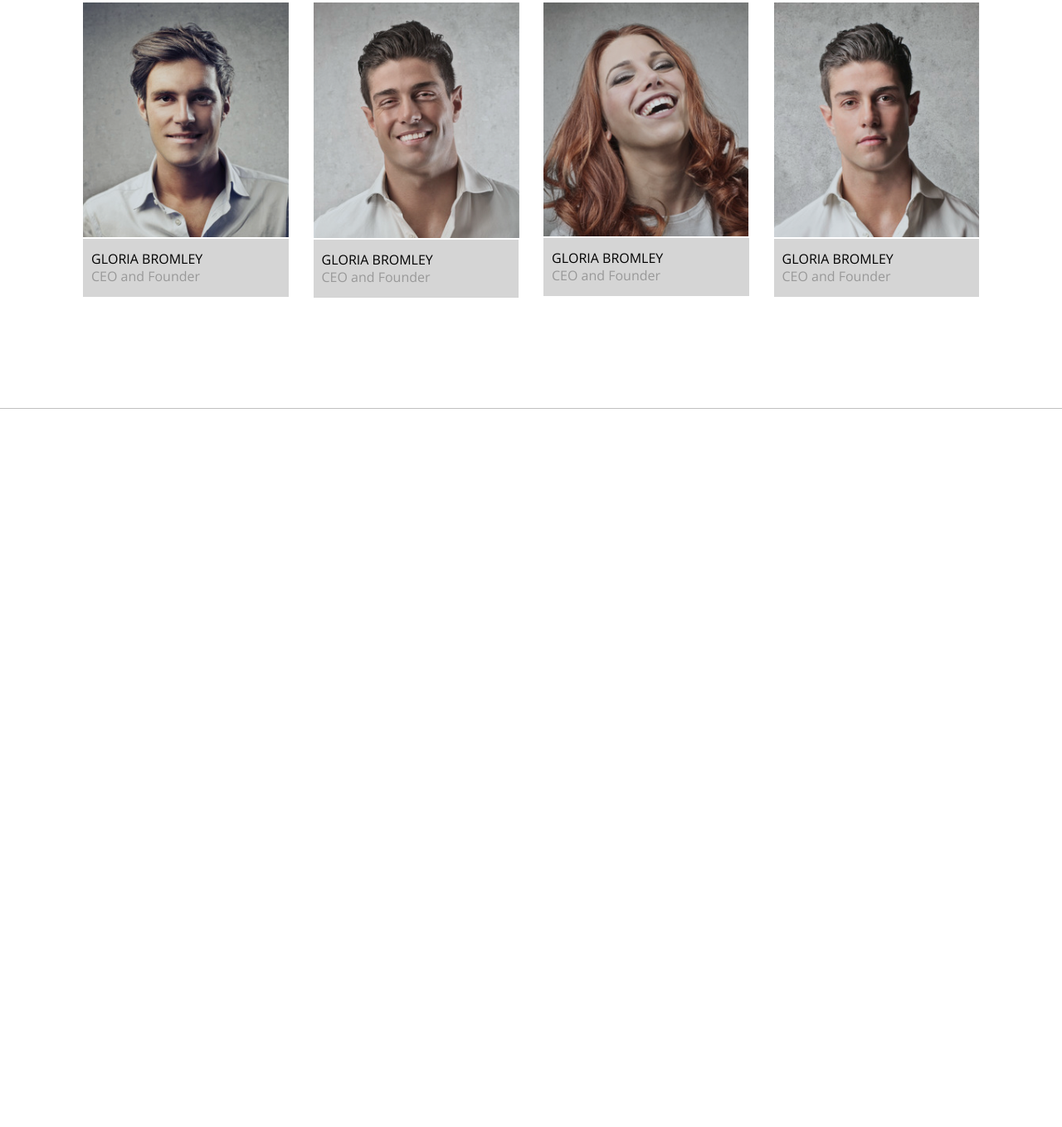
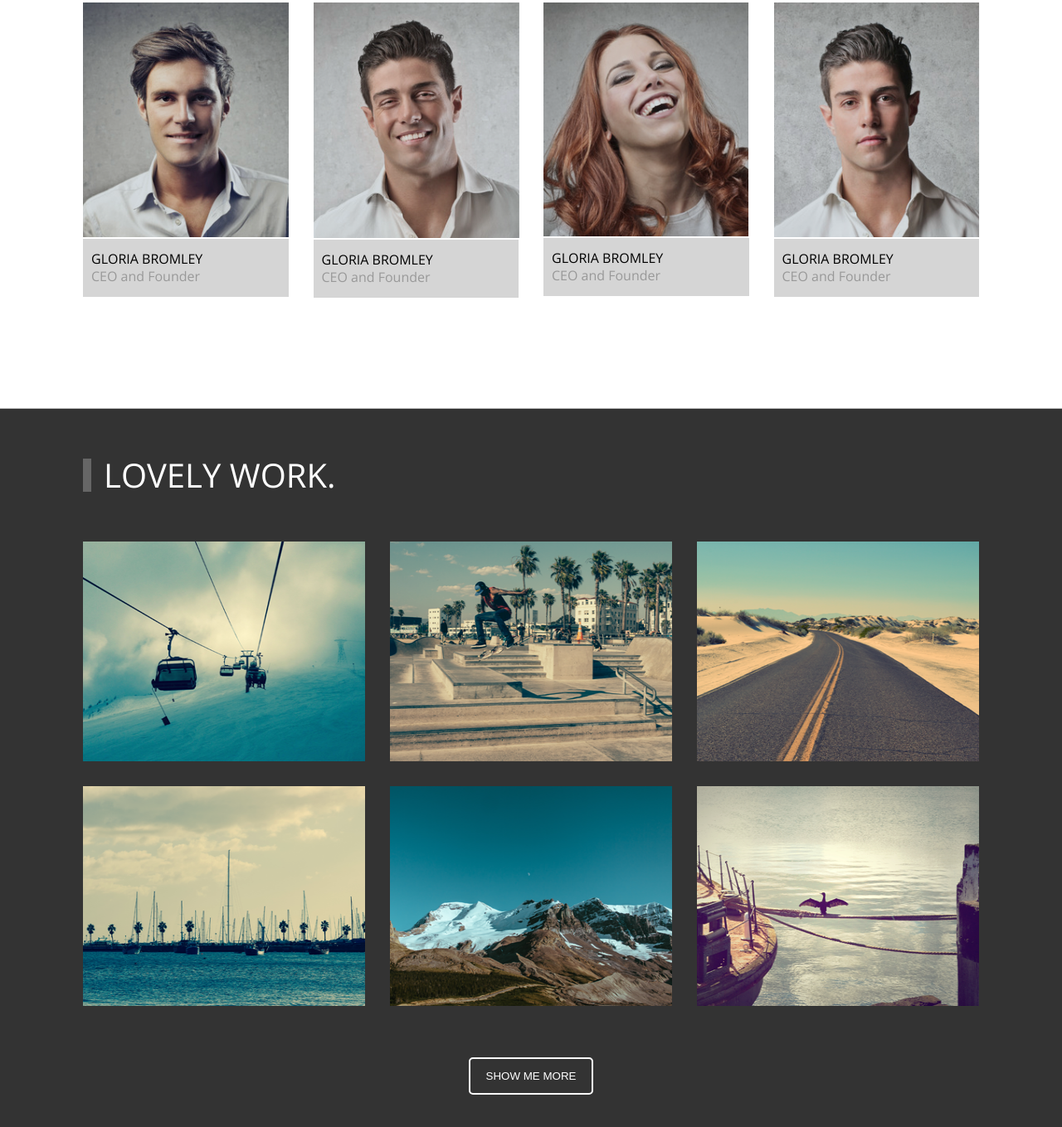
Before and after one commit to KyryloKuchynkyi/Maket-N2, a plain HTML site: page index.html in a window 1280 px wide. Shown: the part 1507-2866 px from the top of the page at 83% size. Before the commit the page ends 2000 px from the top, so only its background shows below. Drawn offline with nearby package versions, Linux system fonts and the light colour scheme.

Commit message:
added new section

```diff
--- a/index.html
+++ b/index.html
@@ -145,11 +145,37 @@
         </section>
         <section class="work">
             <div class="container">
-                <div class="row column">
-
+                <div class="row column col">
+                    <div class="col-md-12 tittle"><a>LOVELY WORK.</a></div>
+                    <div class="col-md-12 linework">
+                        <div class="col-md-4 boxwork">
+                            <img src="images/img1.png">
+                        </div>
+                        <div class="col-md-4 boxwork">
+                            <img src="images/img2.png">
+                        </div>
+                        <div class="col-md-4 boxwork">
+                            <img src="images/img3.png">
+                        </div>
+                    </div>
+                    <div class="col-md-12 linework pad">
+                        <div class="col-md-4 boxwork">
+                            <img src="images/img4.png">
+                        </div>
+                        <div class="col-md-4 boxwork">
+                            <img src="images/img5.png">
+                        </div>
+                        <div class="col-md-4 boxwork">
+                            <img src="images/img6.png">
+                        </div>
+                    </div>
+                    <div class="col-md-12 but">
+                        <button><a>SHOW ME MORE</a></button>
+                    </div>
                 </div>
             </div>
         </section>
+        <section></section>
     </main>
     <footer class="footer"></footer>
 </body>
--- a/style.css
+++ b/style.css
@@ -303,6 +303,70 @@
 }
 
 
+/* Section work */
+
+.work {
+    height: 900px;
+    background-color: #333333;
+}
+
+.tittle {
+    display: flex;
+    align-self:  flex-start;
+    font-size: 40px;
+    padding-left: 15px;
+    border-left: 10px solid #666666;
+    margin-top: 60px;
+    margin-bottom: 60px;
+    margin-left: 30px;
+}
+
+.tittle a {
+    color: white;
+}
+
+.linework {
+    display: flex;
+    justify-content: space-between;
+}
+
+.col {
+    display: flex;
+    flex-direction: column;
+    justify-content: flex-start;
+}
+
+.boxwork img {
+    width: 340px;
+    height: 265px;
+}
+
+.pad {
+    padding-top: 28px;
+}
+
+.but {
+    padding-top: 60px;
+}
+
+.but button {
+    width: 150px;
+    height: 45px;
+    background-color: transparent;
+    border: 2px solid white;
+    border-radius: 5px;
+}
+
+.but button:hover {
+    background-color: #33cc99;
+    border: 2px solid #33cc99;
+    border-radius: 5px;
+}
+
+.but  button a {
+    color: white;
+}
+
 @media(max-width: 426px) {
     .container {
         height: 100%;
```
Also changed, not shown: images/img1.png (added), images/img2.png (added), images/img3.png (added), images/img4.png (added), images/img5.png (added), images/img6.png (added).
